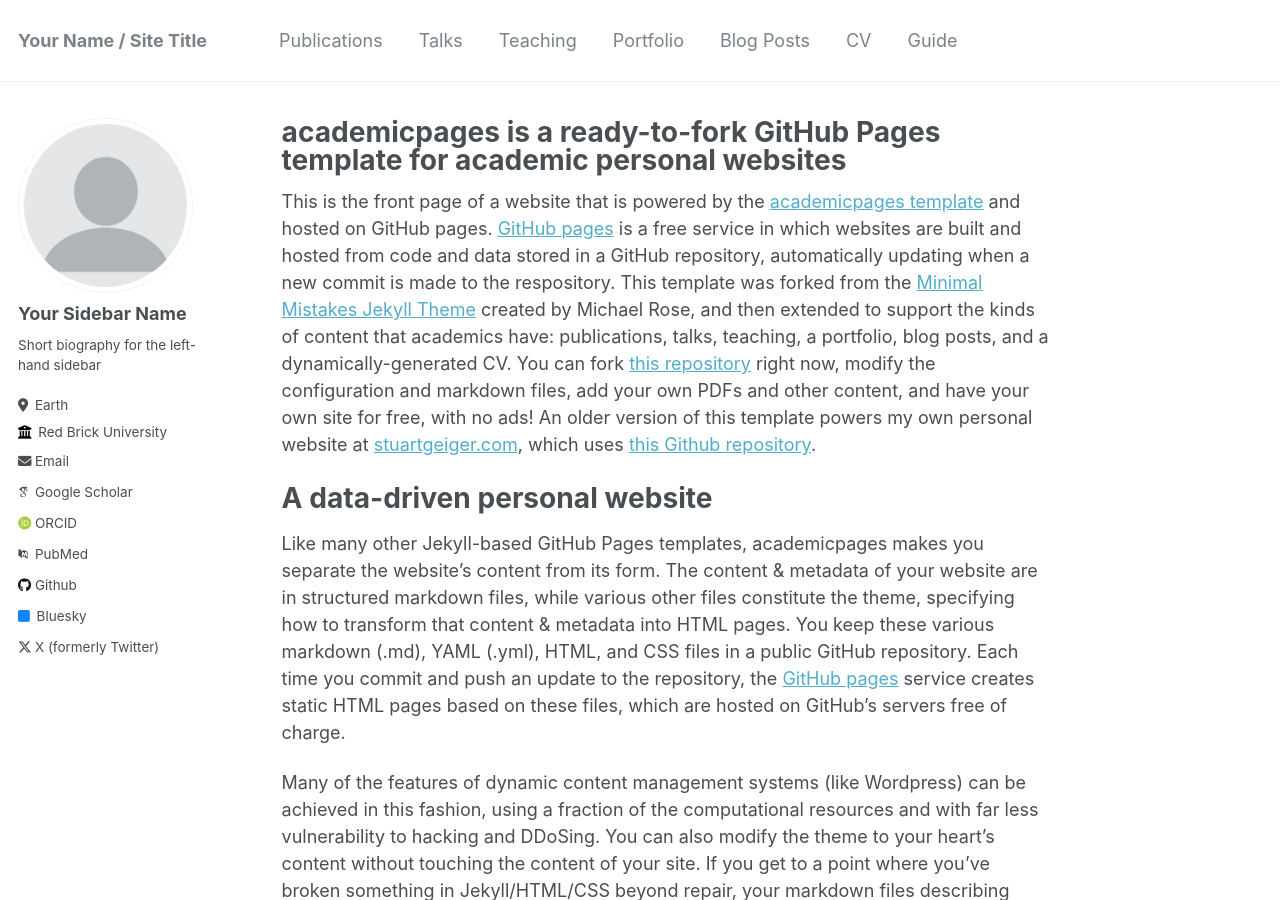
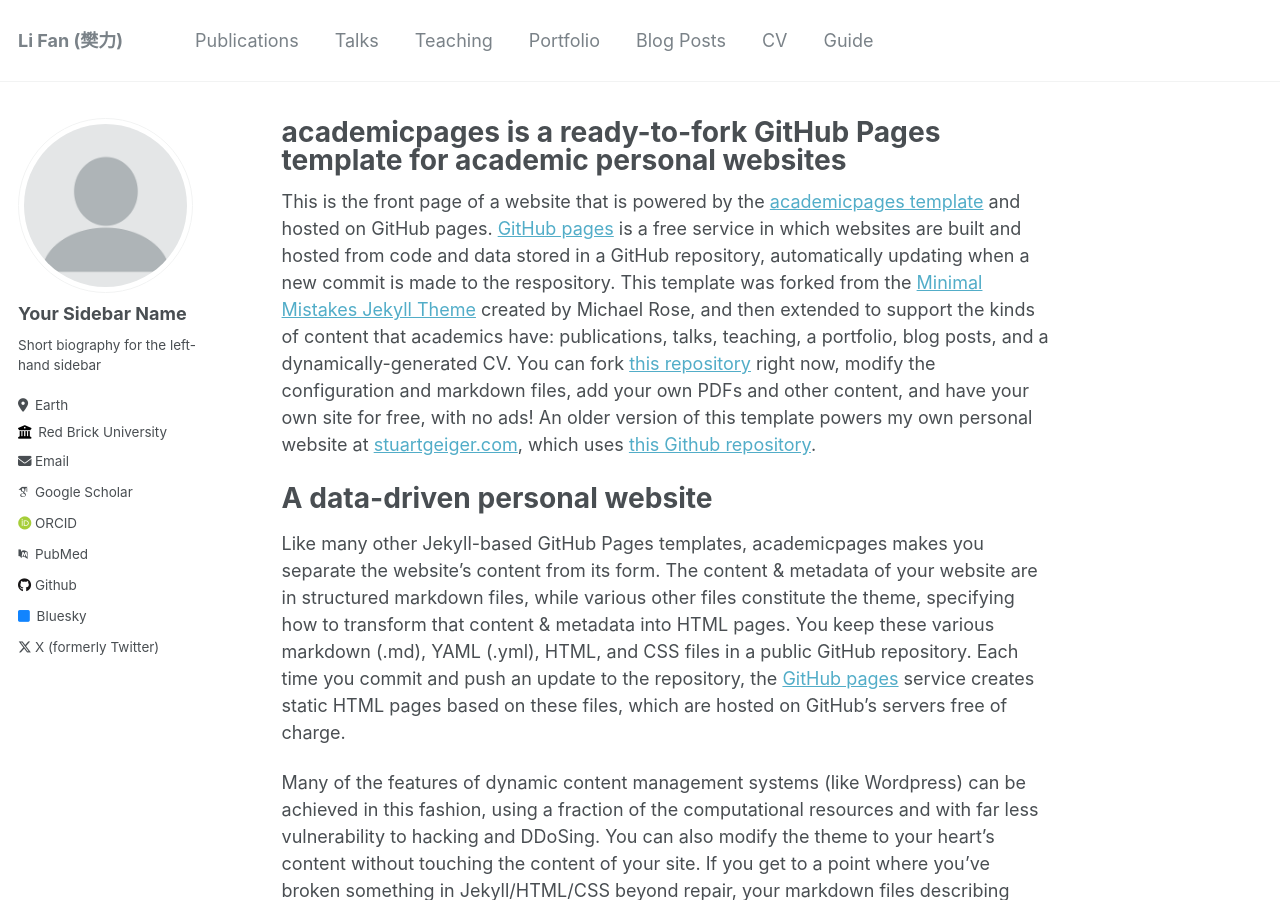
Before and after one commit to NormBill/NormBill.github.io, a Jekyll site: the page built from _pages/about.md, in a window 1280 px wide and 900 px high. Built offline with Jekyll 4.4.1, drawn with Linux system fonts in a browser that asks for light colours; some web fonts are replaced.

Commit message:
Update _config.yml

```diff
--- a/_config.yml
+++ b/_config.yml
@@ -8,11 +8,11 @@
 
 # Basic Site Settings
 locale                   : "en-US"
-title                    : "Your Name / Site Title"
+title                    : "Li Fan (樊力)"
 title_separator          : "-"
 name                     : &name "Your Name"
 description              : &description "personal description"
-url                      : https://academicpages.github.io # the base hostname & protocol for your site e.g. "https://mmistakes.github.io"
+url                      : https://NormBill.github.io # the base hostname & protocol for your site e.g. "https://mmistakes.github.io"
 baseurl                  : "" # the subpath of your site, e.g. "/blog"
 repository               : "academicpages/academicpages.github.io"
 
```
